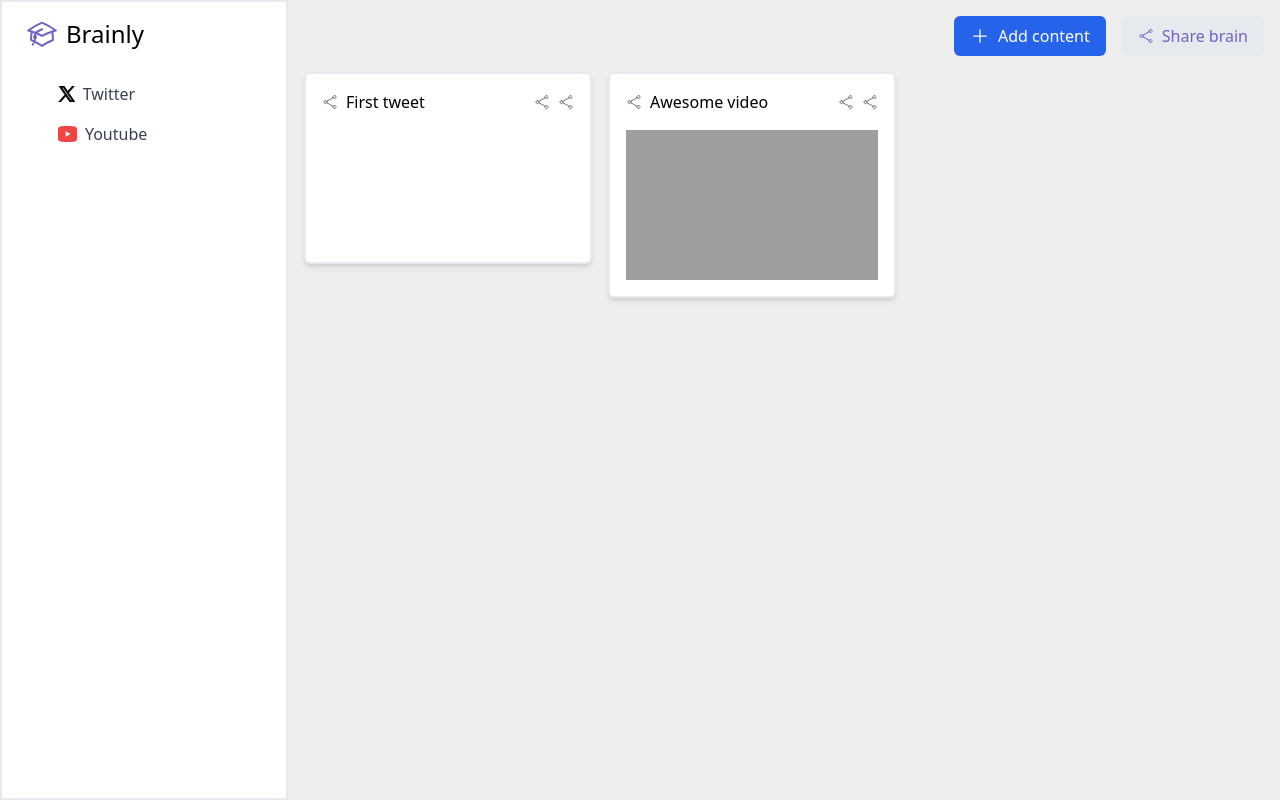
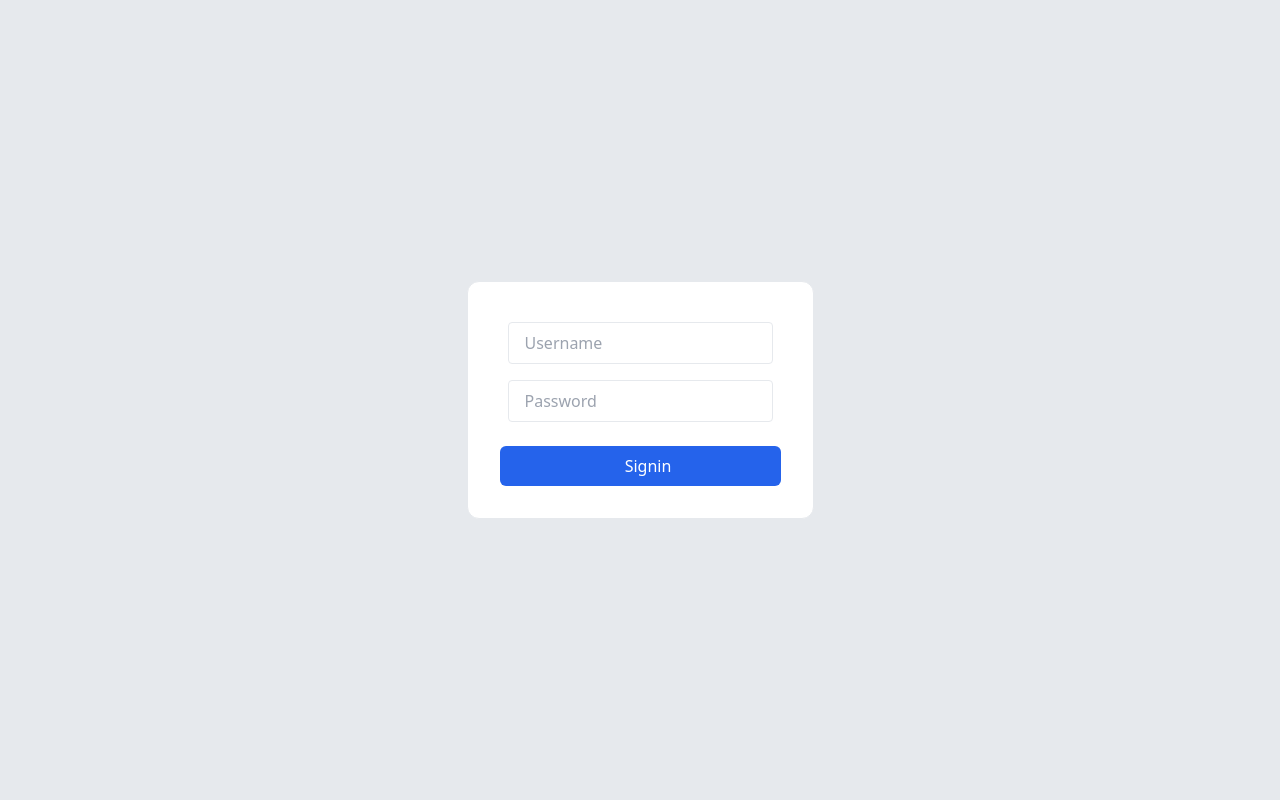
Before and after one commit to Nubaise/brainly-frontend, a React (Vite) app: page / in a window 1280 px wide. Built offline with nearby package versions, Linux system fonts and the light colour scheme; grey boxes are pictures that could not be loaded.

Commit message:
signup and signin pages

```diff
--- a/src/App.tsx
+++ b/src/App.tsx
@@ -1,7 +1,10 @@
 import { Dashboard } from "./pages/dashboard";
+import { Signup } from "./pages/signup";
+import { Signin } from "./pages/signin";
+
 
 function App() {
-  return <Dashboard />
+  return <Signin />
 }
 
 export default App;
--- a/src/components/Button.tsx
+++ b/src/components/Button.tsx
@@ -5,6 +5,8 @@ interface ButtonProps {
     text: string;
     startIcon: ReactElement;
     onClick?: () => void;
+    fullWidth?: boolean;
+    loading?: boolean;
 }
 
 const variantClasses = {
@@ -15,10 +17,15 @@ const variantClasses = {
 const defaultStyles = "px-4 py-2 rounded-md font-light flex items-center gap-2";
 
 
-export function Button({ variant, text, startIcon, onClick }: ButtonProps) {
+export function Button({ variant, text, startIcon, onClick, fullWidth, loading }: ButtonProps) {
     return (
-        <button onClick={onClick} className={`${variantClasses[variant]} ${defaultStyles}`}>
-            {startIcon}
+        <button onClick={onClick} className={variantClasses[variant] + " " +
+        defaultStyles + " " + `${fullWidth ? "w-full flex justify-center items-center" : ""}
+        ${loading ? "opacity-45" : ""}`}
+        disabled={ loading }>
+            <div className="pr-2">
+                {startIcon}
+            </div>
             {text}
         </button>
     );
--- a/src/components/CreateContentModal.tsx
+++ b/src/components/CreateContentModal.tsx
@@ -1,5 +1,6 @@
 import { CrossIcon } from "../icons/CrossIcon"
 import { Button } from "./Button"
+import { Input } from "./Input"
 
 export function CreateContentModal( {open, onClose } ) {
 
@@ -26,9 +27,3 @@ export function CreateContentModal( {open, onClose } ) {
         </div>}
     </div>
 }
-
-function Input( {onChange , placeholder}: {onChange: () => void } ) {
-    return <div>
-        <input type={"text"} placeholder={placeholder} className="border rounded m-2 px-4 py-2" onChange={onChange} />
-    </div>
-}
--- /dev/null
+++ b/src/components/Input.tsx
@@ -0,0 +1,5 @@
+export function Input( {onChange , placeholder}: {placeholder:string; onChange: () => void } ) {
+    return <div>
+        <input type={"text"} placeholder={placeholder} className="border rounded m-2 px-4 py-2" onChange={onChange} />
+    </div>
+}
--- /dev/null
+++ b/src/pages/Signin.tsx
@@ -0,0 +1,15 @@
+import { Button } from "../components/Button"
+import { Input } from "../components/Input"
+
+export function Signin () {
+    return <div className="h-screen w-screen bg-gray-200 flex
+    justify-center items-center">
+        <div className="bg-white rounded-xl border min-w-48 p-8">
+            <Input placeholder="Username" />
+            <Input placeholder="Password" />
+            <div className="pt-4 flex justify-center">
+                <Button loading={false} variant="primary" text="Signin" fullWidth={true}/>
+            </div>
+        </div>
+    </div>
+}
--- /dev/null
+++ b/src/pages/Signup.tsx
@@ -0,0 +1,15 @@
+import { Button } from "../components/Button"
+import { Input } from "../components/Input"
+
+export function Signup () {
+    return <div className="h-screen w-screen bg-gray-200 flex
+    justify-center items-center">
+        <div className="bg-white rounded-xl border min-w-48 p-8">
+            <Input placeholder="Username" />
+            <Input placeholder="Password" />
+            <div className="pt-4 flex justify-center">
+                <Button loading={true} variant="primary" text="Signup" fullWidth={true}/>
+            </div>
+        </div>
+    </div>
+}
```
